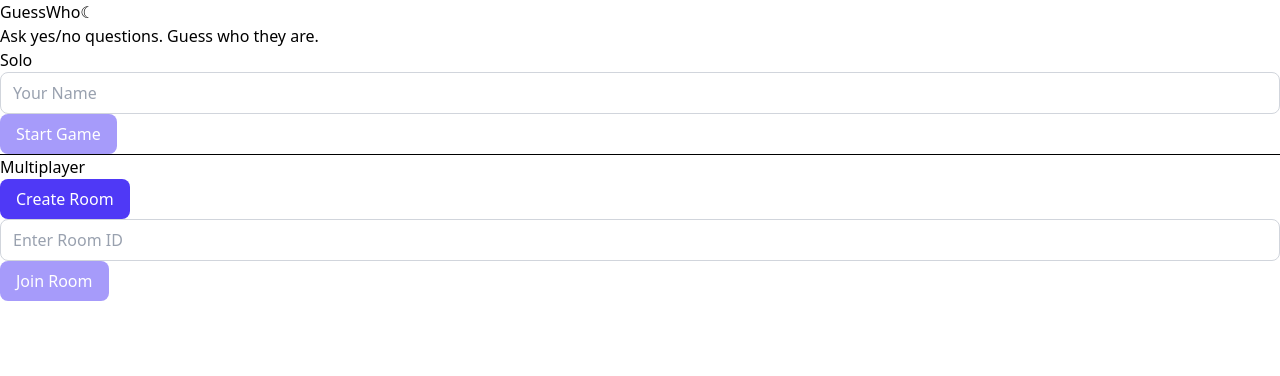
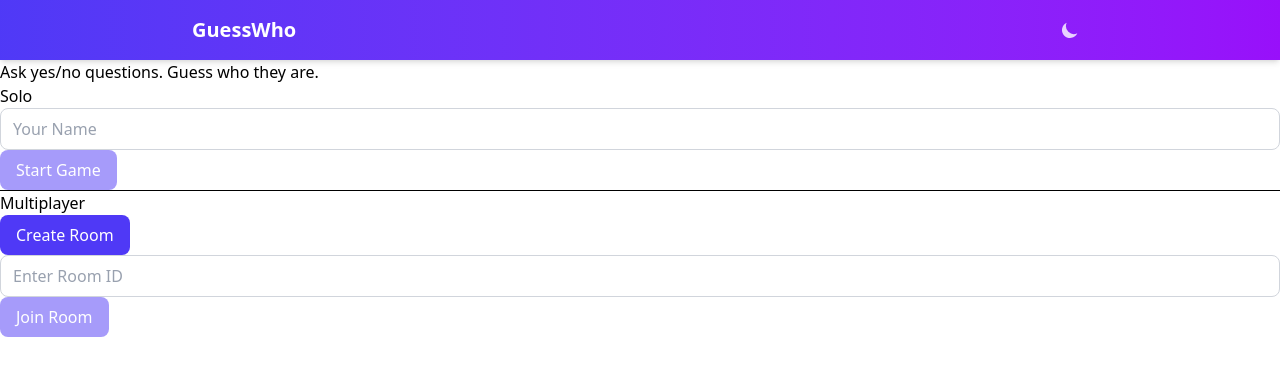
Before and after one commit to coder-newbie404/guesswho-fe, a React (Vite) app: page / in a window 1280 px wide. Shown: the top 376 px of the page. Built offline with nearby package versions, Linux system fonts and the light colour scheme; no server answers.

Commit message:
feat: redesign Header with gradient and sun/moon icons

```diff
--- a/src/components/Header.jsx
+++ b/src/components/Header.jsx
@@ -12,17 +12,31 @@ export function Header() {
   };
 
   return (
-    <header className="header">
-      <button className="header-title" onClick={goHome} aria-label="Go to home">
+    <header className="bg-gradient-to-r from-indigo-600 to-purple-600 px-4 py-3 shadow-md">
+      <div className="mx-auto flex max-w-4xl items-center justify-between">
+        <button
+          onClick={goHome}
+          className="text-xl font-bold text-white transition-opacity hover:opacity-90 cursor-pointer"
+          aria-label="Go to home"
+        >
           GuessWho
         </button>
         <button
-        className="theme-toggle"
           onClick={toggleTheme}
+          className="rounded-full p-2 text-white/80 transition-colors hover:bg-white/10 hover:text-white cursor-pointer"
           aria-label={`Switch to ${theme === "light" ? "dark" : "light"} mode`}
         >
-        {theme === "light" ? "\u263E" : "\u2600"}
+          {theme === "light" ? (
+            <svg className="h-5 w-5" viewBox="0 0 20 20" fill="currentColor">
+              <path d="M17.293 13.293A8 8 0 016.707 2.707a8.001 8.001 0 1010.586 10.586z" />
+            </svg>
+          ) : (
+            <svg className="h-5 w-5" viewBox="0 0 20 20" fill="currentColor">
+              <path fillRule="evenodd" d="M10 2a1 1 0 011 1v1a1 1 0 11-2 0V3a1 1 0 011-1zm4 8a4 4 0 11-8 0 4 4 0 018 0zm-.464 4.95l.707.707a1 1 0 001.414-1.414l-.707-.707a1 1 0 00-1.414 1.414zm2.12-10.607a1 1 0 010 1.414l-.706.707a1 1 0 11-1.414-1.414l.707-.707a1 1 0 011.414 0zM17 11a1 1 0 100-2h-1a1 1 0 100 2h1zm-7 4a1 1 0 011 1v1a1 1 0 11-2 0v-1a1 1 0 011-1zM5.05 6.464A1 1 0 106.465 5.05l-.708-.707a1 1 0 00-1.414 1.414l.707.707zm1.414 8.486l-.707.707a1 1 0 01-1.414-1.414l.707-.707a1 1 0 011.414 1.414zM4 11a1 1 0 100-2H3a1 1 0 000 2h1z" clipRule="evenodd" />
+            </svg>
+          )}
         </button>
+      </div>
     </header>
   );
 }
```
Lines whose indentation alone changed are shown as unchanged.
